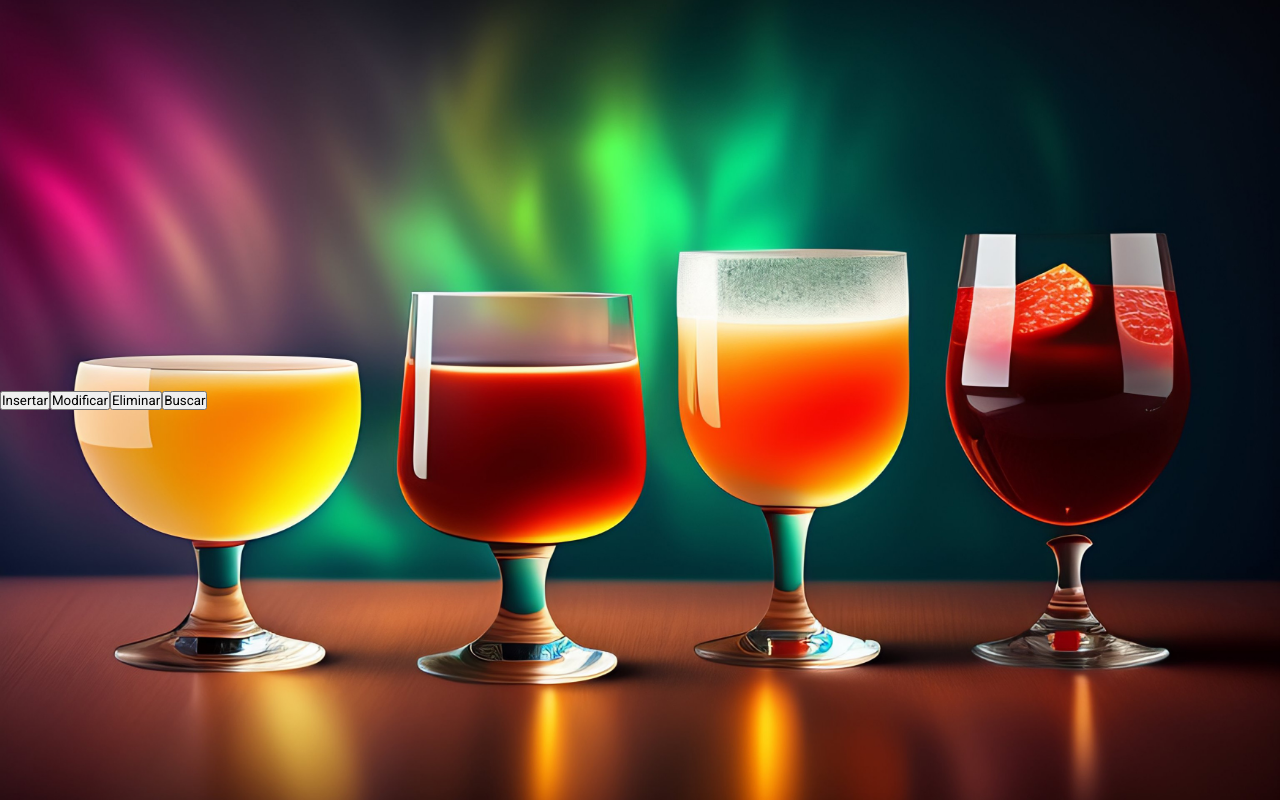
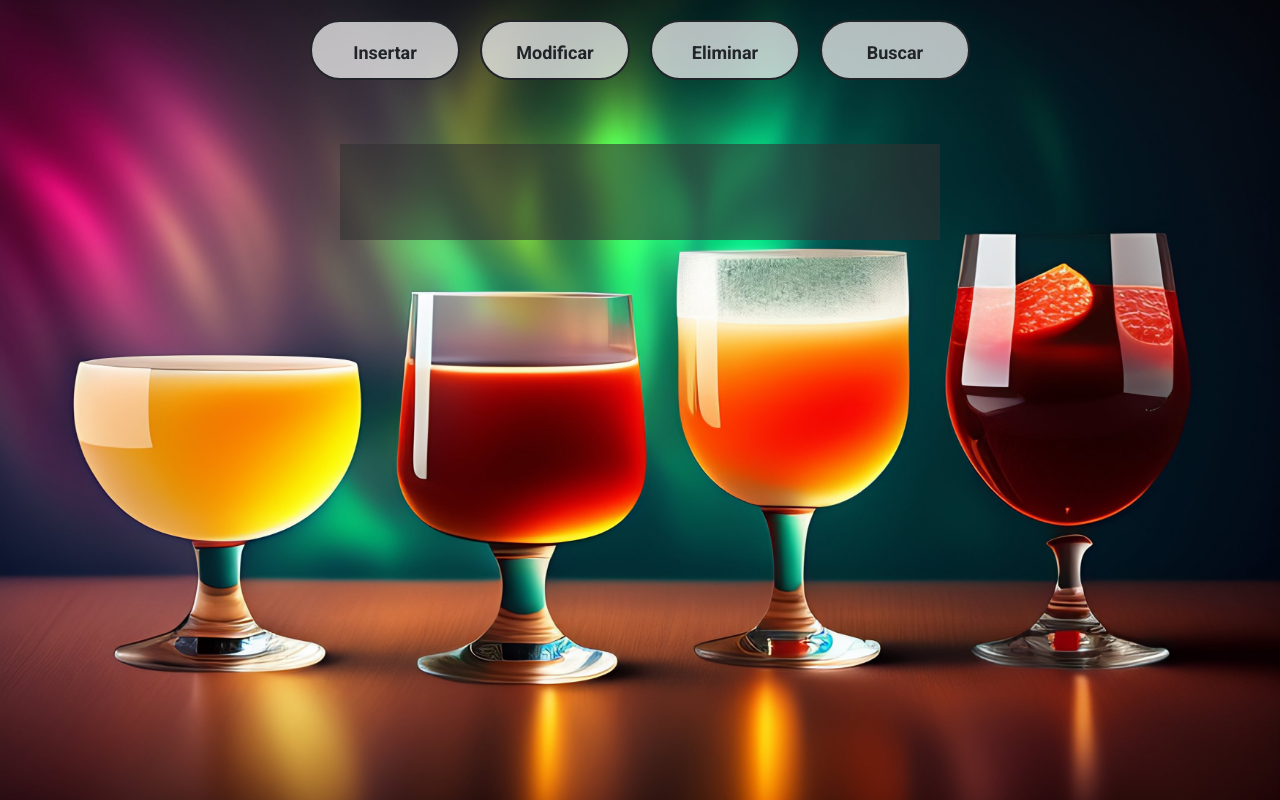
Before and after one commit to felix2680/SmartDrink, a PHP site: page /paginas/administrador.html in a window 1280 px wide. Run offline with PHP 8.4, Linux system fonts and the light colour scheme.

Commit message:
añadi el formulario para insertar bebida

```diff
--- a/css/administrador.css
+++ b/css/administrador.css
@@ -4,19 +4,91 @@
   box-sizing: border-box;
   font-family: 'Roboto', sans-serif;
 }
+
+.content {
+  display: none;
+}
+
 body {
   height: 100vh;
   display: flex;
+  flex-direction: column;
   align-items: center;
-  text-align: center;
   background-image: url(../img/fila-diferentes-cervezas-bar.jpg);
   background-position: center;
   background-repeat: no-repeat;
   background-size: cover;
+  color: #000;
+  padding: 20px;
+}
+
+.button-container {
+  display: flex;
+  justify-content: center;
+  margin-bottom: 2rem;
+}
+
+.button-container button {
+  min-width: 150px;
+  /* Aumentamos el ancho mínimo */
+  height: 60px;
+  /* Aumentamos la altura */
+  color: #212529;
+  padding: 20px;
+  /* Aumentamos el padding */
+  font-weight: bold;
+  cursor: pointer;
+  transition: all 0.3s ease;
+  border-radius: 30px;
+  /* Ajustamos el radio de borde */
+  border: 2px solid #212529;
+  background: rgba(255, 255, 255, 0.7);
+  margin: 0 10px;
+  font-size: 18px;
+  /* Aumentamos el tamaño de la fuente */
+  text-align: center;
+}
+
+.button-container button:hover {
+  background: #212529;
   color: #fff;
 }
 
+.form-container {
+  width: 600px;
+  padding: 3rem;
+  margin: 2rem;
+  background-color: rgb(51, 51, 51, 0.602);
+  text-align: center;
+}
 
-.content {
-  display: none;
+.form-container form {
+  background-color: rgba(255, 255, 255, 0.7);
+  padding: 2rem;
+  border-radius: 10px;
+  margin-bottom: 20px;
 }
+
+.form-container h2 {
+  margin-bottom: 10px;
+}
+
+.mensaje {
+  padding: 2.7rem 0;
+  font-size: 1.7rem;
+}
+
+.content input {
+  width: 70%;
+  display: block;
+  margin: auto;
+  margin-bottom: 2rem;
+  background-color: transparent;
+  border: none;
+  border-bottom: white thin solid;
+  text-align: center;
+  outline: none;
+  padding: .2rem;
+  font-size: .9rem;
+
+}
--- a/paginas/administrador.html
+++ b/paginas/administrador.html
@@ -10,28 +10,44 @@
 </head>
 
 <body>
-
+    <div class="button-container">
         <button onclick="mostrarVentana('Insertar')">Insertar</button>
         <button onclick="mostrarVentana('Modificar')">Modificar</button>
         <button onclick="mostrarVentana('Eliminar')">Eliminar</button>
         <button onclick="mostrarVentana('Buscar')">Buscar</button>
-
-    <div id="Insertar" class="content">
-        <h2>Ventana 1</h2>
-        <p>Contenido de la Ventana 1.</p>
     </div>
 
-    <div id="Modificar" class="content">
+    <div class="form-container">
+        <form id="Insertar" class="content">
+            <h2 class = "mensaje">Insertar bebidas</h2>
+            <input type="text" placeholder="Nombre">
+            <input type="text" placeholder="Categoria">
+            <input type="text" placeholder="Estación">
+            <input type="text" placeholder="Elaboración">
+            <input type="text" placeholder="Ingredientes">
+            <input type="file">
+            <input type="text" placeholder="Región">
+            <input type="text" placeholder="Tipo">
+            <!-- Contenido del formulario para la ventana de Insertar -->
+        </form>
+
+        <form id="Modificar" class="content">
             <h2>Ventana 2</h2>
             <p>Contenido de la Ventana 2.</p>
-    </div>
-    <div id="Eliminar" class="content">
+            <!-- Contenido del formulario para la ventana de Modificar -->
+        </form>
+
+        <form id="Eliminar" class="content">
             <h2>Ventana 3</h2>
             <p>Contenido de la Ventana 3.</p>
-    </div>
-    <div id="Buscar" class="content">
+            <!-- Contenido del formulario para la ventana de Eliminar -->
+        </form>
+
+        <form id="Buscar" class="content">
             <h2>Ventana 4</h2>
             <p>Contenido de la Ventana 4.</p>
+            <!-- Contenido del formulario para la ventana de Buscar -->
+        </form>
     </div>
 
     <script src="../js/administrador.js"></script>
```
Also changed, not shown: js/administrador.js (indentation only). Lines whose indentation alone changed are shown as unchanged.
